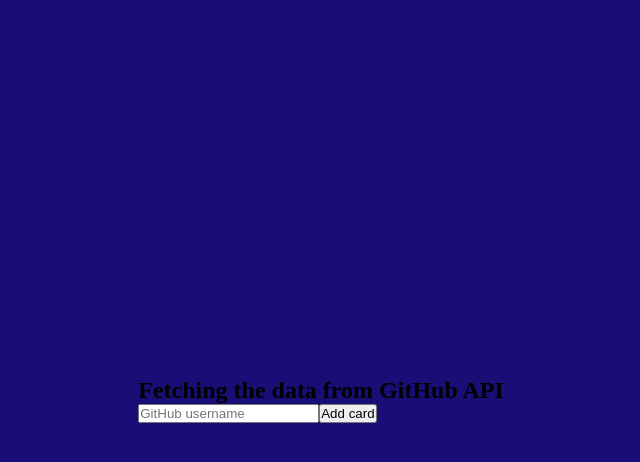
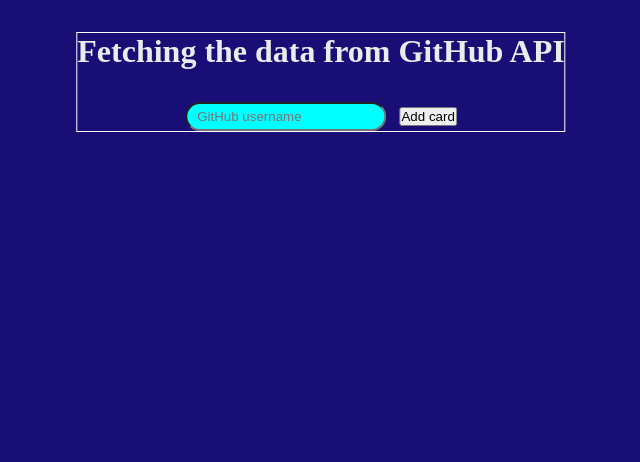
Before and after one commit to cytrobit/fetch-github-data, a React (Create React App) app: page / in a window 1280 px wide. Shown: the top 462 px of the page, without its empty margins (319-959 px from the left). Built offline with nearby package versions, Linux system fonts and the light colour scheme.

Commit message:
working on UI

```diff
--- a/src/App.css
+++ b/src/App.css
@@ -13,10 +13,29 @@
   align-items: center;
 }
 
+.heading {
+  position: absolute;
+  top: 2em;
+  left: 50%;
+  transform: translateX(-50%);
+  border: 1px solid white;
+  text-align: center;
+}
 
+.heading h1 {
+  padding-bottom: 1em;
+  color: #ebebeb;
+}
 
 img {
   width: 100%;
   max-width: 200px;
   height: auto;
 }
+
+form input {
+  background-color: aqua;
+  padding: 5px 10px;
+  border-radius: 15px;
+  margin-right: 1em;
+}
--- a/src/App.js
+++ b/src/App.js
@@ -13,8 +13,10 @@
 
   return (
     <div className="App">
-      <h2>Fetching the data from GitHub API</h2>
-      <Form onSubmit={addNewCard} />
+      <div className='heading'>
+        <h1>Fetching the data from GitHub API</h1>
+        <Form onSubmit={addNewCard} />
+      </div>
       <CardList cards={cards} />
     </div>
   );
--- a/src/components/CardList.jsx
+++ b/src/components/CardList.jsx
@@ -5,7 +5,7 @@
   return (
     <div>
     {props.cards.map(card => (
-      <Card {...card} />
+      <Card key={props.name} {...card} />
     ))}
   </div>
   )
```
